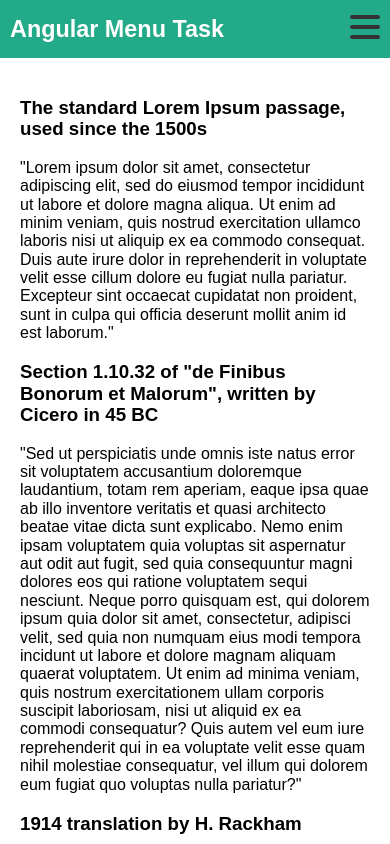
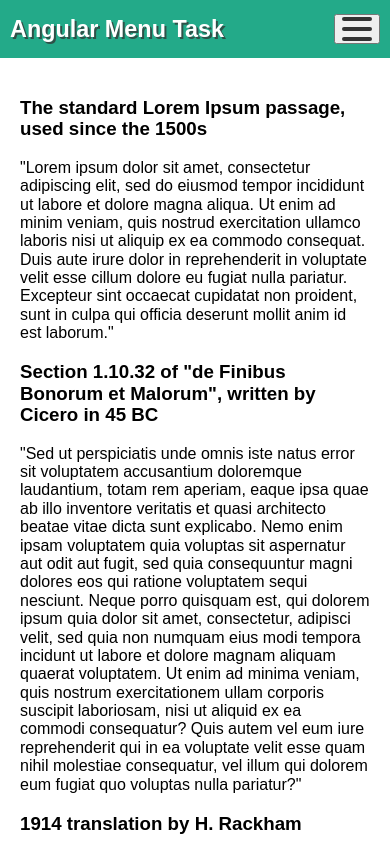
Before and after one commit to douglasward/angular-menu-task, an Angular app: page / in a window 390 px wide. Shown: the top 844 px of the page. Built offline with nearby package versions, Linux system fonts and the light colour scheme.

Commit message:
Replace hamburger icon <a> link with <button> because it's more appropriate (accessibility).

```diff
--- a/src/app/page/components/header/header.component.html
+++ b/src/app/page/components/header/header.component.html
@@ -2,6 +2,6 @@
   Angular Menu Task
 </h1>
 
-<a href="#mobile-menu" class="mobile-menu-trigger" appMobileMenuTrigger>
+<button class="mobile-menu-trigger button button--icon-only" appMobileMenuTrigger type="button">
   <app-hamburger-icon [active]="mobileMenuOpenState$ | async"></app-hamburger-icon>
-</a>
+</button>
--- a/src/app/page/components/header/header.component.scss
+++ b/src/app/page/components/header/header.component.scss
@@ -13,9 +13,12 @@
 .title {
   font-size: min(6vw, 30px);
   white-space: nowrap;
+  text-shadow: 2px 2px rgba(c.$color-black, 0.75);
 }
 
 .mobile-menu-trigger {
+  display: flex;
+  align-items: center;
   margin-left: auto;
   color: c.$color-black;
 
```
